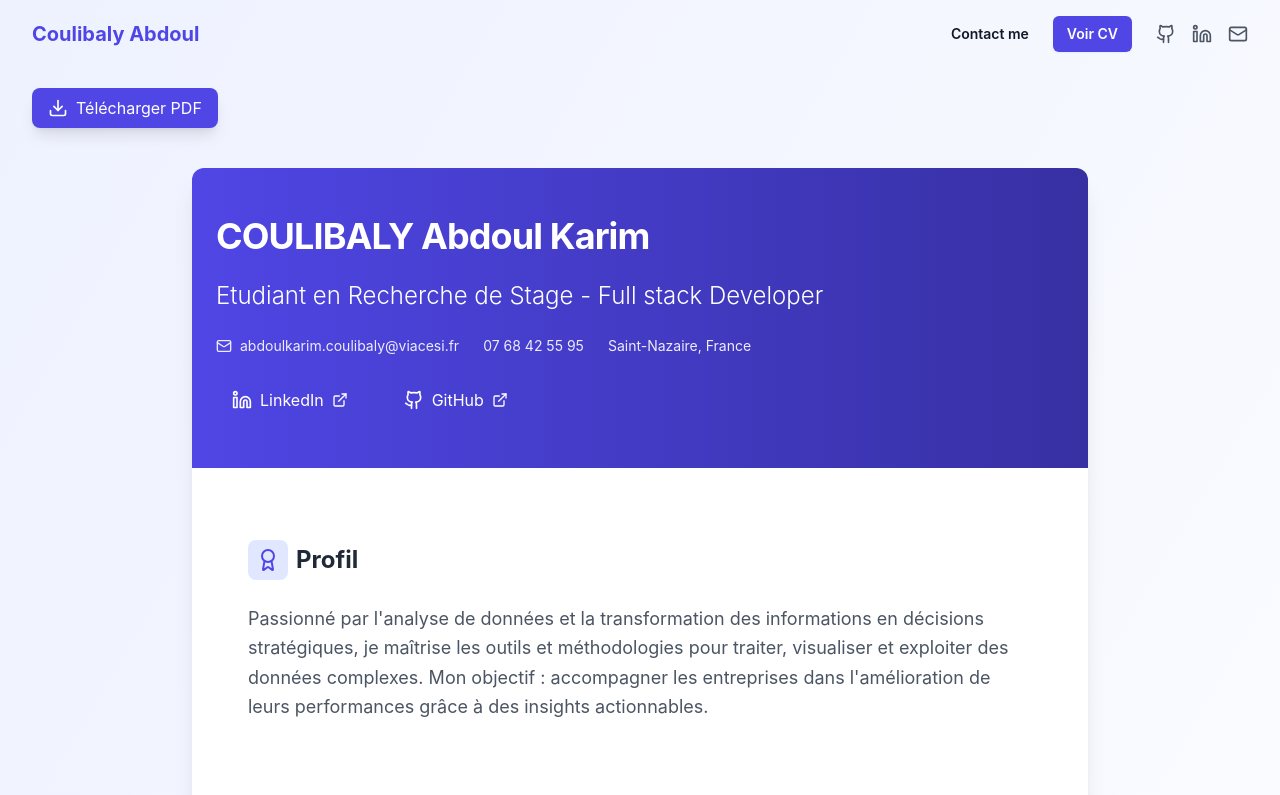
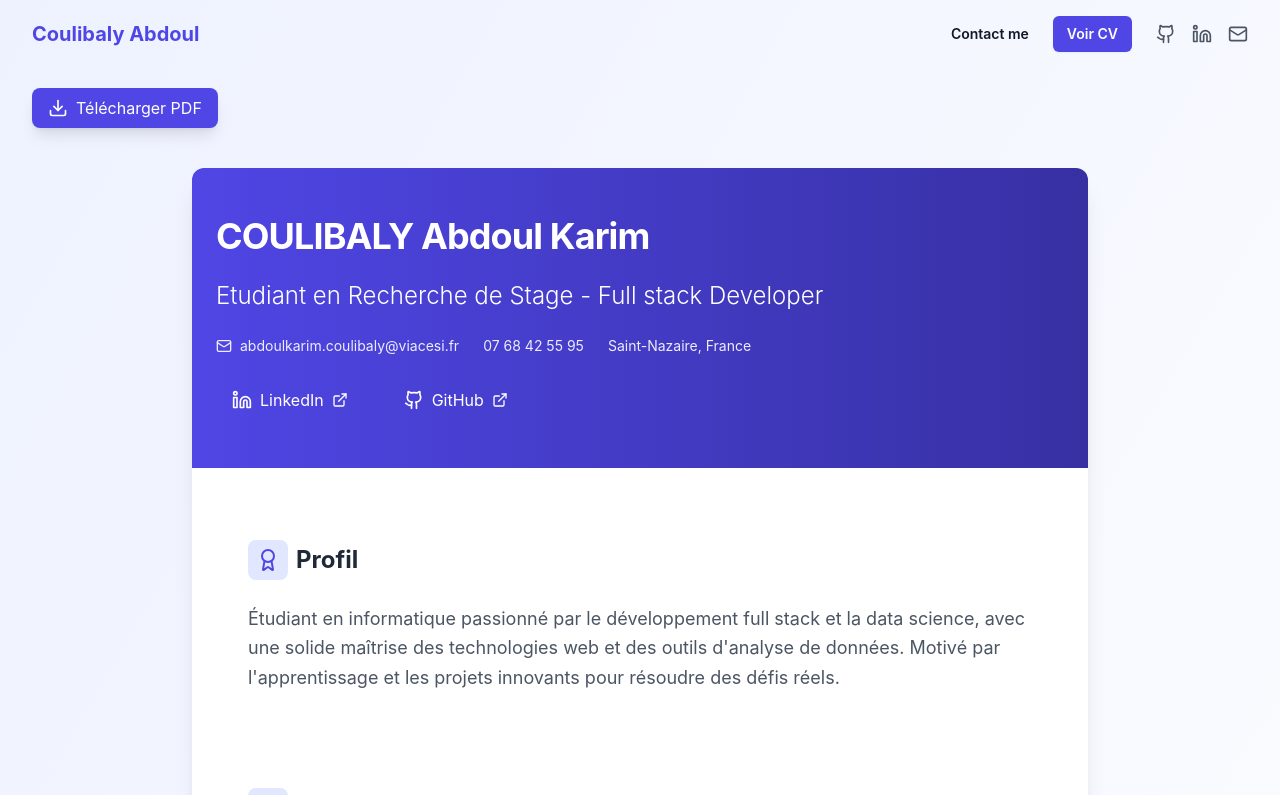
Before and after one commit to coulby45/portfolio, a React (Create React App) app: page /cv in a window 1280 px wide. Shown: the top 795 px of the page. Built offline with nearby package versions, Linux system fonts and the light colour scheme.

Commit message:
Profile full

```diff
--- a/src/pages/cv.jsx
+++ b/src/pages/cv.jsx
@@ -20,7 +20,7 @@ const CV = () => {
     phone: "07 68 42 55 95",
     location: "Saint-Nazaire, France",
     linkedin: "linkedin.com/in/abdoul-karim-coulibaly-3ba1a1328",
-    profile: "Passionné par l'analyse de données et la transformation des informations en décisions stratégiques, je maîtrise les outils et méthodologies pour traiter, visualiser et exploiter des données complexes. Mon objectif : accompagner les entreprises dans l'amélioration de leurs performances grâce à des insights actionnables."
+    profile: "Étudiant en informatique passionné par le développement full stack et la data science, avec une solide maîtrise des technologies web et des outils d'analyse de données. Motivé par l'apprentissage et les projets innovants pour résoudre des défis réels."
   };
 
   const handleDownload = () => {
```
